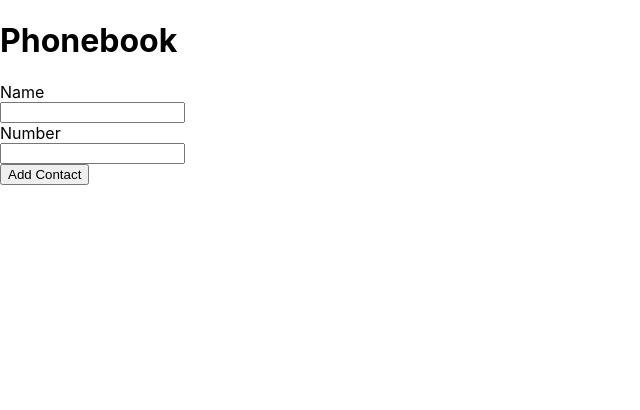
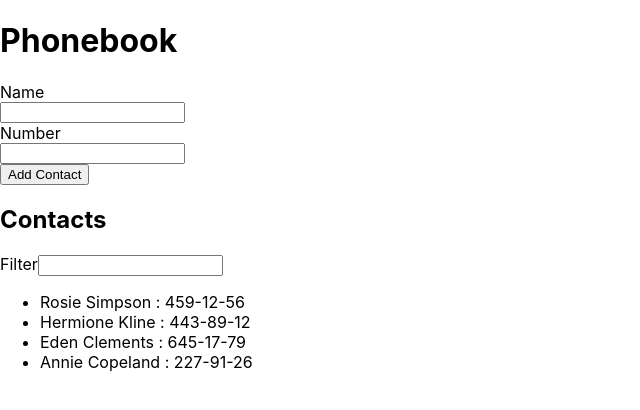
Before and after one commit to mihailsin/goit-react-hw-02-phonebook, a React (Create React App) app: page / in a window 1280 px wide. Shown: the top 410 px of the page, without its empty margins (0-640 px from the left). Built offline with nearby package versions, Linux system fonts and the light colour scheme.

Commit message:
implements addContact & filterByName features

```diff
--- a/src/App.js
+++ b/src/App.js
@@ -2,29 +2,48 @@ import React from 'react';
 import './App.css';
 import ContactForm from './Components/ContactForm';
 import ContactList from './Components/ContactList';
+import Filter from './Components/Filter';
 class App extends React.Component {
   state = {
-    contacts: [],
+    contacts: [
+      { id: 'id-1', name: 'Rosie Simpson', number: '459-12-56' },
+      { id: 'id-2', name: 'Hermione Kline', number: '443-89-12' },
+      { id: 'id-3', name: 'Eden Clements', number: '645-17-79' },
+      { id: 'id-4', name: 'Annie Copeland', number: '227-91-26' },
+    ],
+    filter: '',
   };
-  contacts = [
-    { id: 'id-1', name: 'Rosie Simpson', number: '459-12-56' },
-    { id: 'id-2', name: 'Hermione Kline', number: '443-89-12' },
-    { id: 'id-3', name: 'Eden Clements', number: '645-17-79' },
-    { id: 'id-4', name: 'Annie Copeland', number: '227-91-26' },
-  ];
-  recieveSubmittedData = data => {
-    this.setState(prevState => {
-      prevState.contacts.push(data);
-    });
-    console.log(this.state.contacts);
+
+  filterInputHandler = e => {
+    this.setState({ filter: e.currentTarget.value });
+  };
+
+  handleSubmittedData = contact => {
+    this.setState(prevState => ({
+      contacts: [contact, ...prevState.contacts],
+    }));
+  };
+
+  filterContacts = () => {
+    const { contacts, filter } = this.state;
+    const normalizedContacts = filter.toLowerCase();
+    return contacts.filter(contact =>
+      contact.name.toLowerCase().includes(normalizedContacts),
+    );
   };
 
   render() {
+    const filteredContacts = this.filterContacts();
     return (
       <div>
         <h1>Phonebook</h1>
-        <ContactForm submitted={this.recieveSubmittedData} />
-        <ContactList contacts={this.state.contacts} />
+        <ContactForm submitted={this.handleSubmittedData} />
+        <h2>Contacts</h2>
+        <Filter
+          value={this.state.filter}
+          inputHandler={this.filterInputHandler}
+        />
+        <ContactList contacts={filteredContacts} />
       </div>
     );
   }
--- a/src/Components/ContactList/ContactList.jsx
+++ b/src/Components/ContactList/ContactList.jsx
@@ -1,11 +1,21 @@
+import propTypes from 'prop-types';
+
 const ContactList = ({ contacts }) => {
   return (
     <ul>
-      {contacts.map(({ id, name, number }, idx) => {
-        return <li key={idx}>{name}</li>;
+      {contacts.map(({ name, number }, idx) => {
+        return (
+          <li key={idx}>
+            {name} : {number}
+          </li>
+        );
       })}
     </ul>
   );
 };
 
+ContactList.propTypes = {
+  contacts: propTypes.array.isRequired,
+};
+
 export default ContactList;
--- /dev/null
+++ b/src/Components/Filter/Filter.jsx
@@ -0,0 +1,27 @@
+import { nanoid } from 'nanoid';
+import propTypes from 'prop-types';
+
+const Filter = ({ value, inputHandler }) => {
+  const filterInputId = nanoid(7);
+
+  return (
+    <div>
+      <label htmlFor={filterInputId}>Filter</label>
+      <input
+        onChange={inputHandler}
+        id={filterInputId}
+        value={value}
+        type="text"
+        name="filter"
+        required
+      />
+    </div>
+  );
+};
+
+Filter.propTypes = {
+  value: propTypes.string.isRequired,
+  inputHandler: propTypes.func.isRequired,
+};
+
+export default Filter;
--- /dev/null
+++ b/src/Components/Filter/index.js
@@ -0,0 +1 @@
+export { default } from './Filter';
```
